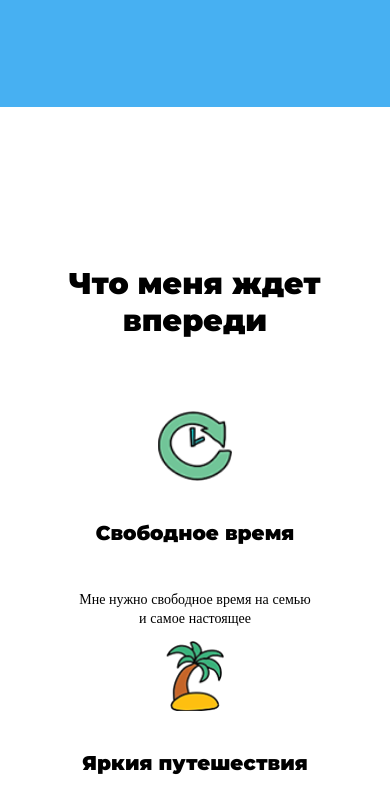
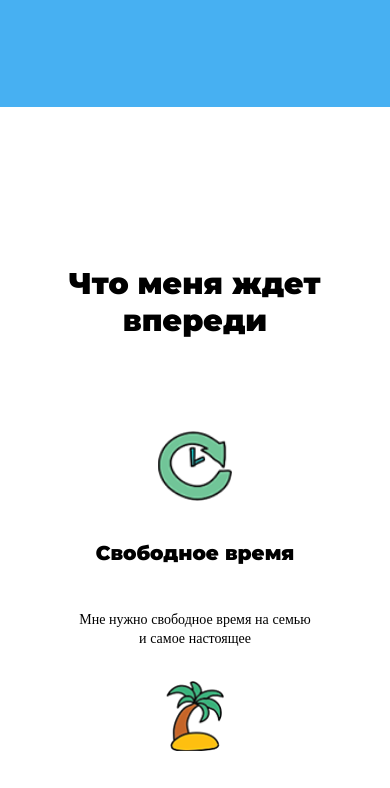
Before and after one commit to vet1kk/vet1kk.github.io, a plain HTML site: page index.html in a window 390 px wide. Shown: the part 813-1601 px from the top of the page. Drawn offline with nearby package versions, Linux system fonts and the light colour scheme.

Commit message:
some fix

```diff
--- a/style.css
+++ b/style.css
@@ -237,7 +237,11 @@ html, body {
     }
 
     .container.second-section {
-        max-height: fit-content;
+        max-height: 120%;
+        height: 120%;
+    }
+    .container.second-section .content .img-text-section .img-text-second-section{
+        margin-top: 20px;
     }
 }
 
```
